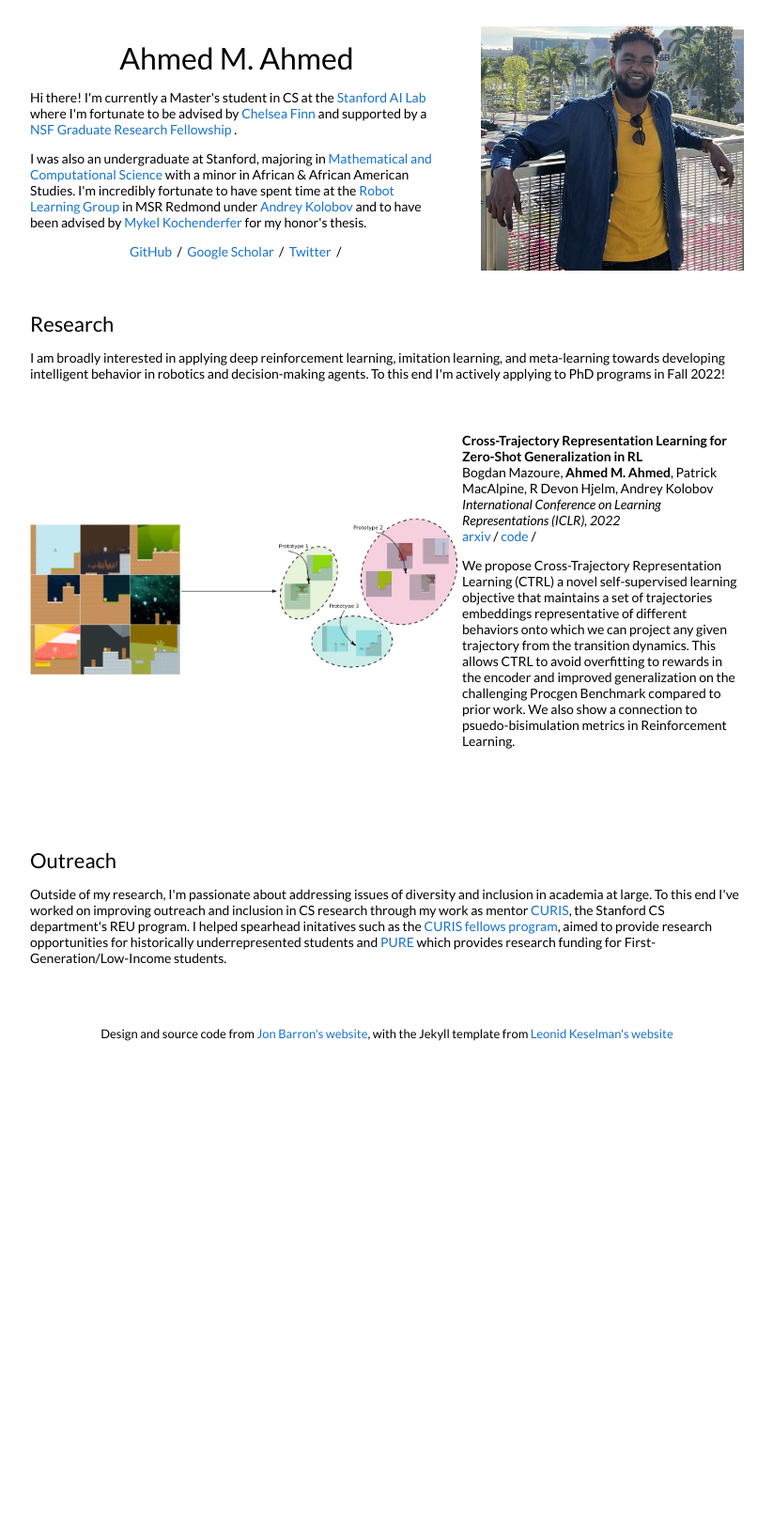
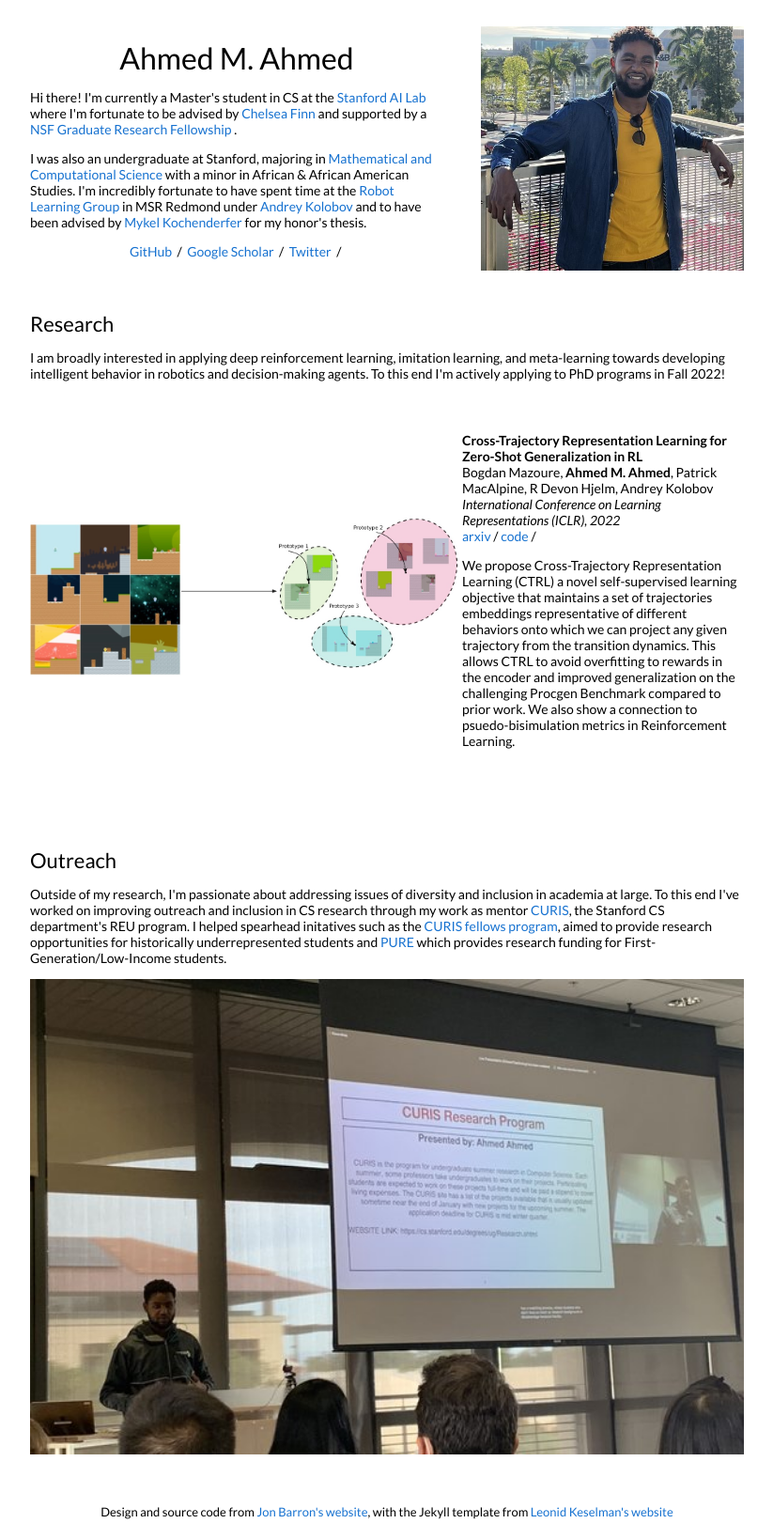
Before and after one commit to ahmeda14960/ahmeda14960.github.io, a Jekyll site: the page index.html, which Jekyll copies as it is, in a window 1280 px wide. Shown: the whole page at 94% size, without its empty margins (228-1051 px from the left). Built offline with Jekyll 4.4.1, drawn with Linux system fonts in a browser that asks for light colours; before the commit the page ends 1129 px from its top, so only the background shows below that.

Commit message:
updated curis photo

```diff
--- a/index.html
+++ b/index.html
@@ -102,144 +102,11 @@
                  such as the <a href="https://sing.stanford.edu/curis-fellowships/"> CURIS fellows program</a>, aimed to provide research opportunities for historically underrepresented students and <a href="https://curis.stanford.edu/pure_student/"> PURE</a>
                  which provides research funding for First-Generation/Low-Income students.
               </p>
+              <img style="width:100%;max-width:100%" alt="Stanford CS DEI Town Hall" src="images/dei_town_hall_photo.jpg" title="Stanford CS DEI Town Hall">
             </td>
 
-            <td style="padding:2.5%;width:40%;max-width:40%">
-              <img style="width:100%;max-width:100%" alt="Stanford CS DEI Town Hall" src="images/dei_town_hall_photo.jpg" title="Stanford CS DEI Town Hall">
-            </td>
           </tr>
         </table>
-        <!-- <table style="width:100%;border:0px;border-spacing:0px;border-collapse:separate;margin-right:auto;margin-left:auto;">
-          <tr>
-            <td style="padding:2.5%;width:100%;vertical-align:middle">
-              <h2>Intel Projects</h2>
-              <p>Besides my work on the RealSense depth sensors and the publications above, a sampling of my publicly disclosed work
-              </p>
-            </td>
-          </tr>
-        </table>
-        <table style="width:100%;border:0px;border-spacing:0px;border-collapse:separate;margin-right:auto;margin-left:auto;">
-
-          {% for post in site.posts %}
-          {% for cat in post.categories %}
-          {% if cat == 'Intel' %}
-          <tr>
-            <td style="padding:2.5%;width:25%;vertical-align:middle;min-width:120px">
-              <img src="/tn{{post.image}}" alt="project image" style="width:auto; height:auto; max-width:100%;" />
-            </td>
-            <td style="padding:2.5%;width:75%;vertical-align:middle">
-              <h3>{{post.title}}</h3>
-              <br>
-              <em>{{post.categories}} {{post.course}}</em>
-              <br>
-              {{ post.date | date: "%Y-%m-%d" }}
-
-              <br>
-              {% if post.website %}
-              <a href="{{post.website}}">website</a> /
-              {% endif %}
-              {% if post.paper %}
-              <a href="{{post.paper}}">paper</a> /
-              {% endif %}
-              {% if post.patent %}
-              <a href="{{post.patent}}">patent</a> /
-              {% endif %}
-              {% if post.patent2 %}
-              <a href="{{post.patent2}}">patent #2</a> /
-              {% endif %}
-              {% if post.patent3 %}
-              <a href="{{post.patent3}}">patent #3</a> /
-              {% endif %}
-              {% if post.video %}
-              <a href="{{post.video}}">video</a> /
-              {% endif %}
-              {% if post.video2 %}
-              <a href="{{post.video2}}">video #2</a> /
-              {% endif %}
-              {% if post.code %}
-              <a href="{{post.code}}">code</a> /
-              {% endif %}
-              {% if post.poster %}
-              <a href="{{post.poster}}">poster</a> /
-              {% endif %}
-              {% if post.slides %}
-              <a href="{{post.slides}}">slides</a> /
-              {% endif %}
-              <p></p>
-              {{ post.excerpt }}
-            </td>
-          </tr>
-          {% endif %}
-          {% endfor %}
-          {% endfor %}
-        </table>
-        <br>
-        <br>
-        <br> -->
-        <!-- <table style="width:100%;border:0px;border-spacing:0px;border-collapse:separate;margin-right:auto;margin-left:auto;">
-          <tr>
-            <td style="padding:2.5%;width:100%;vertical-align:middle">
-              <h2>Other Projects</h2>
-              <p> These include coursework, side projects and unpublished research work.
-              </p>
-            </td>
-          </tr>
-        </table>
-        <table style="width:100%;border:0px;border-spacing:0px;border-collapse:separate;margin-right:auto;margin-left:auto;">
-
-          {% for post in site.posts %}
-          {% for cat in post.categories %}
-          {% if cat != 'research' and cat != 'Intel' %}
-          <tr>
-            <td style="padding:2.5%;width:25%;vertical-align:middle;min-width:120px">
-              <img src="/tn{{post.image}}" alt="project image" style="width:auto; height:auto; max-width:100%;" />
-            </td>
-            <td style="padding:2.5%;width:75%;vertical-align:middle">
-              <h3>{{post.title}}</h3>
-              <br>
-              <em>{{post.categories}} {{post.course}}</em>
-              <br>
-              {{ post.date | date: "%Y-%m-%d" }}
-
-              <br>
-              {% if post.website %}
-              <a href="{{post.website}}">website</a> /
-              {% endif %}
-              {% if post.paper %}
-              <a href="{{post.paper}}">paper</a> /
-              {% endif %}
-              {% if post.patent %}
-              <a href="{{post.patent}}">patent</a> /
-              {% endif %}
-              {% if post.patent2 %}
-              <a href="{{post.patent2}}">patent #2</a> /
-              {% endif %}
-              {% if post.patent3 %}
-              <a href="{{post.patent3}}">patent #3</a> /
-              {% endif %}
-              {% if post.video %}
-              <a href="{{post.video}}">video</a> /
-              {% endif %}
-              {% if post.video2 %}
-              <a href="{{post.video2}}">video #2</a> /
-              {% endif %}
-              {% if post.code %}
-              <a href="{{post.code}}">code</a> /
-              {% endif %}
-              {% if post.poster %}
-              <a href="{{post.poster}}">poster</a> /
-              {% endif %}
-              {% if post.slides %}
-              <a href="{{post.slides}}">slides</a> /
-              {% endif %}
-              <p></p>
-              {{ post.excerpt }}
-            </td>
-          </tr>
-          {% endif %}
-          {% endfor %}
-          {% endfor %}
-        </table> -->
 
         <table style="width:100%;border:0px;border-spacing:0px;border-collapse:separate;margin-right:auto;margin-left:auto;">
           <tr>
```
